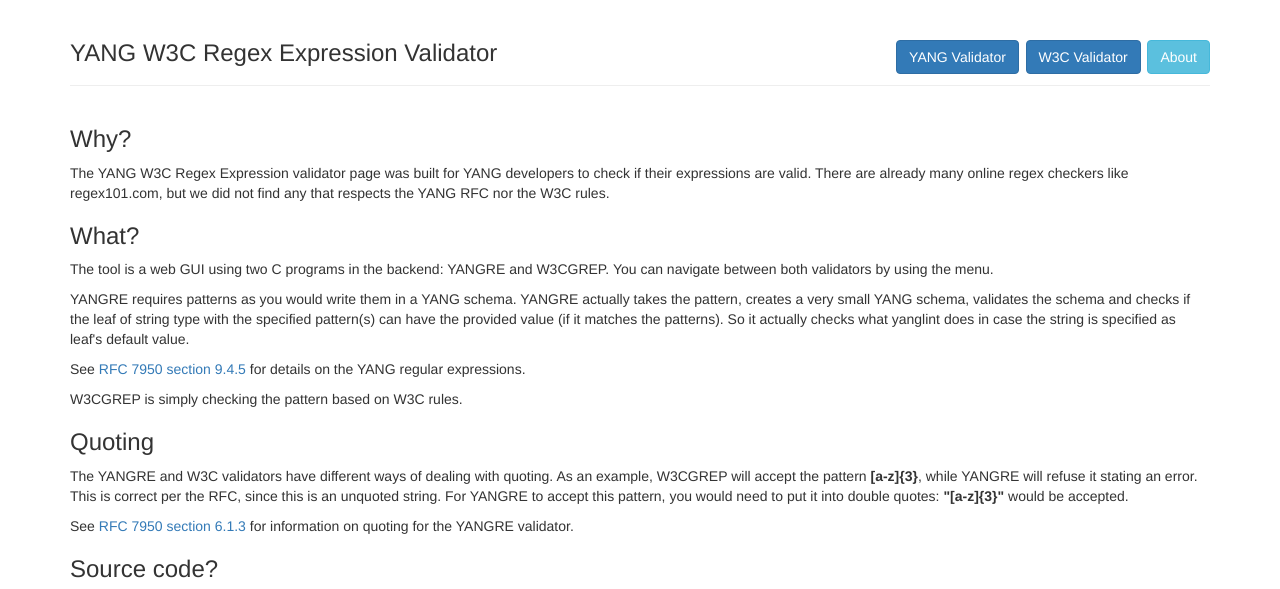
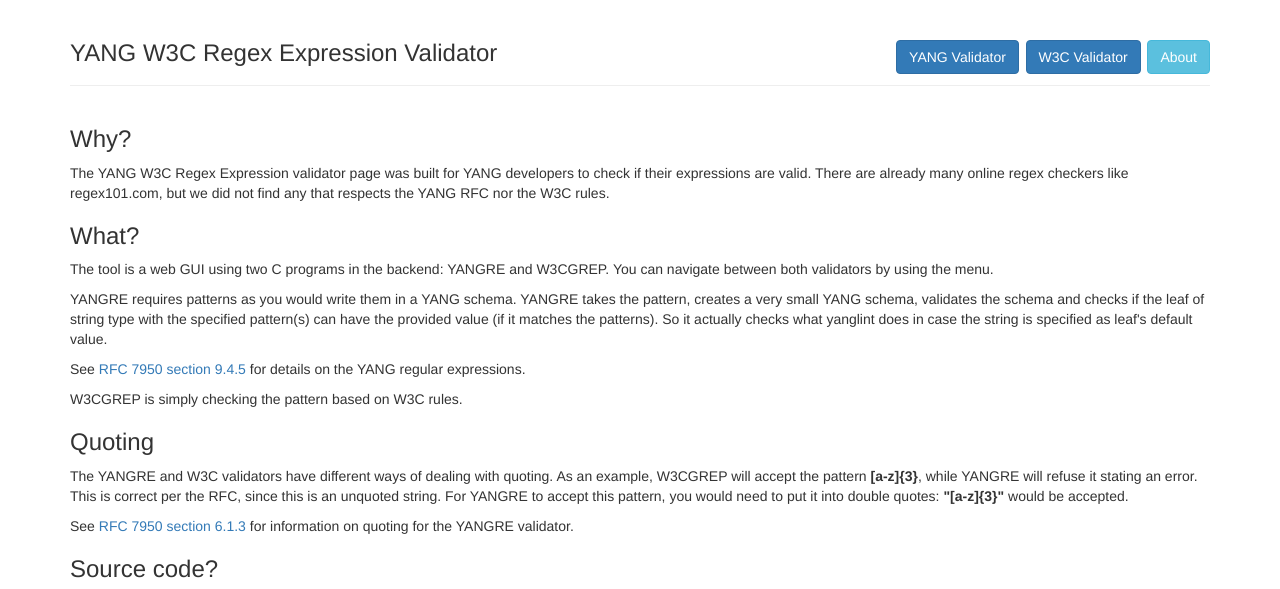
Before and after one commit to plewyllie/yangre-gui, a Flask app: page /yangre/about in a window 1280 px wide. Shown: the top 589 px of the page. Run offline with Flask 2, Linux system fonts and the light colour scheme; some libraries are stand-ins or nearby versions.

Commit message:
text update

```diff
--- a/app/templates/about.html
+++ b/app/templates/about.html
@@ -15,10 +15,10 @@
     </p>
 
     <p>
-        YANGRE requires patterns as you would write them in a YANG schema. YANGRE actually takes the pattern, creates a very small
-        YANG schema, validates the schema and checks if the leaf of string type with the specified pattern(s) can have the
-        provided value (if it matches the patterns). So it actually checks what yanglint does in case the string is specified
-        as leaf's default value.
+        YANGRE requires patterns as you would write them in a YANG schema. YANGRE takes the pattern, creates a very small YANG schema,
+        validates the schema and checks if the leaf of string type with the specified pattern(s) can have the provided value
+        (if it matches the patterns). So it actually checks what yanglint does in case the string is specified as leaf's
+        default value.
     </p>
     <p>
         See <a href="https://tools.ietf.org/html/rfc7950#section-9.4.5">RFC 7950 section 9.4.5</a> for details on the YANG
```
